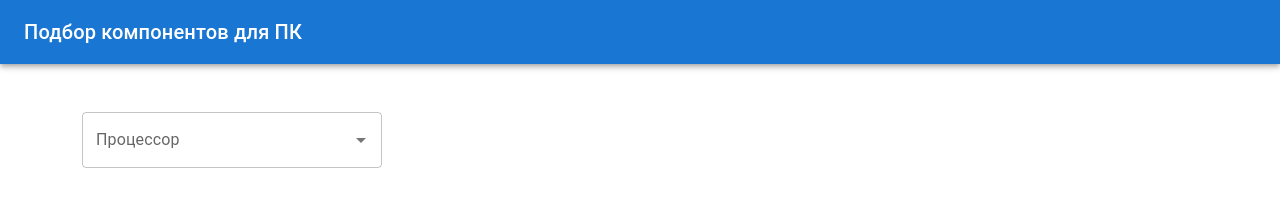
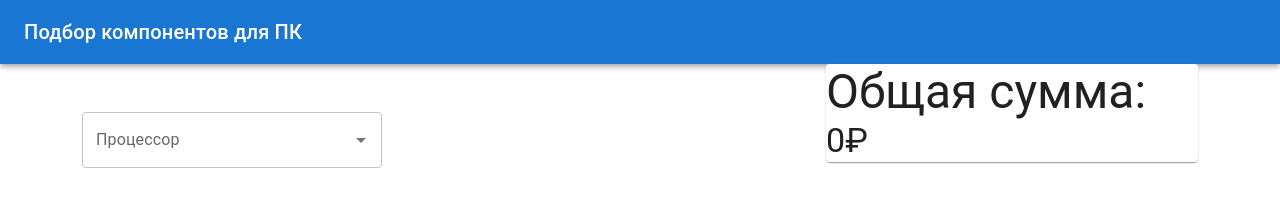
Before and after one commit to a-bezruchenko/mist_sema, a React (Create React App) app in the folder mist_sema/ClientApp/: page / in a window 1280 px wide. Shown: the top 212 px of the page. Built offline with nearby package versions, Linux system fonts and the light colour scheme; no server answers.

Commit message:
Добавил показ общей суммы сборки

```diff
--- a/mist_sema/ClientApp/src/components/Home.js
+++ b/mist_sema/ClientApp/src/components/Home.js
@@ -3,6 +3,7 @@ import SingleComponent from "./SingleComponent";
 import MultipleComponent from "./MultipleComponent";
 import {Grid, Stack} from "@mui/material";
 import Validation from "./Validation";
+import TotalPrice from "./TotalPrice";
 
 export function Home() {
     const [configIds, setConfigIds] = useState([])
@@ -25,7 +26,8 @@ export function Home() {
                                            configIds={configIds} setConfigIds={setConfigIds}/>
                     </Stack>
                 </Grid>
-                <Grid item xs={2}>
+                <Grid item xs={4}>
+                    <TotalPrice configIds={configIds}/>
                     <Validation configIds={configIds}/>
                 </Grid>
             </Grid>
--- /dev/null
+++ b/mist_sema/ClientApp/src/components/TotalPrice.js
@@ -0,0 +1,23 @@
+import {useEffect, useState} from "react";
+import {Paper, Typography} from "@mui/material";
+
+export default function TotalPrice({configIds}) {
+    const [price, setPrice] = useState(0)
+    useEffect(() => {
+        fetch('configuration_summary', {
+            method: "POST",
+            headers: {'Content-Type': 'application/json'},
+            body: JSON.stringify(configIds)
+        }).then(res => {
+            return res.json()
+        }).then(res => {
+            console.log(res)
+            setPrice(res?.totalPrice ? parseInt(res?.totalPrice) : 0);
+        })
+    }, [configIds])
+
+    return <Paper>
+        <Typography variant={"h3"}>Общая сумма:</Typography>
+        <Typography variant={"h4"}>{price + "₽"}</Typography>
+    </Paper>
+}
```
Also changed, not shown: 1 other file (tests, documents, lock files or other folders).
